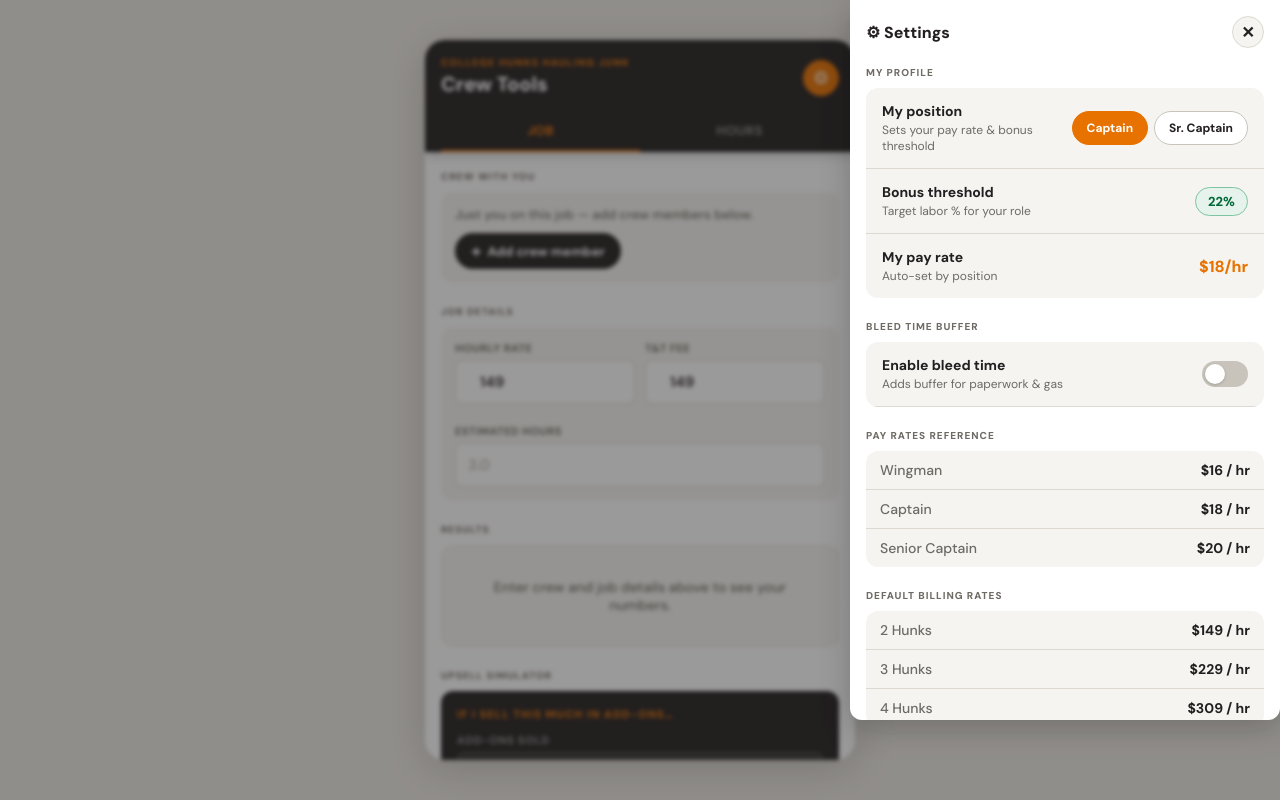
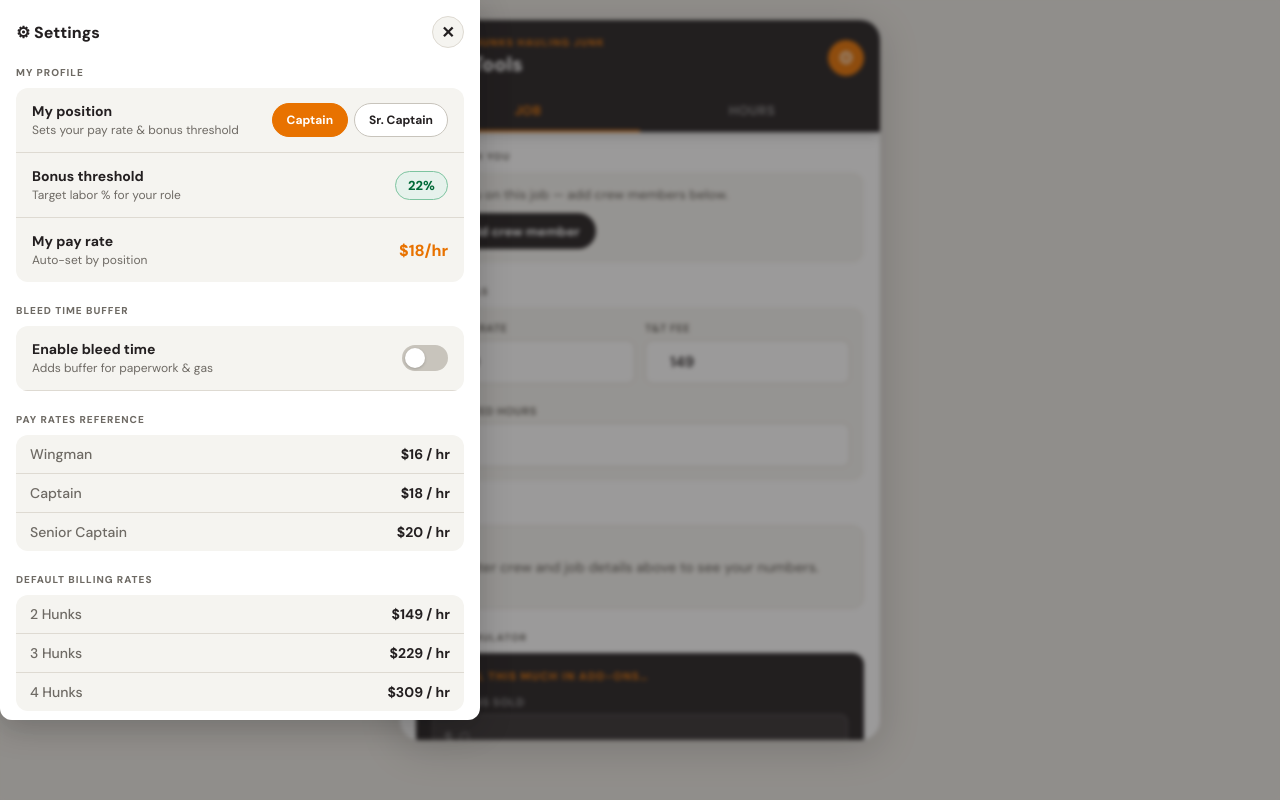
Before and after one commit to zanesoliday/CHHJ-app, a plain HTML site: page index.html in a window 1280 px wide. Both pictures are taken after a click on the button "Settings". Drawn offline with Linux system fonts and the light colour scheme.

Commit message:
Add files via upload

```diff
--- a/index.html
+++ b/index.html
@@ -35,7 +35,6 @@
   }
   .app {
     width: 100%;
-    max-width: 430px;
     min-height: 100vh;
     background: #fff;
     display: flex;
@@ -124,18 +123,16 @@
     background: rgba(35,31,32,0.45);
     backdrop-filter: blur(2px);
     -webkit-backdrop-filter: blur(2px);
-    justify-content: flex-end;
+    justify-content: flex-start;
     align-items: flex-start;
   }
   .settings-overlay.open { display: flex; }
   .settings-panel {
     background: #fff;
     width: 100%;
-    max-width: 430px;
-    max-height: 90vh;
+    min-height: 100vh;
     overflow-y: auto;
-    border-radius: 0 0 var(--radius) var(--radius);
-    padding: 16px 16px 32px;
+    padding: 16px 16px 48px;
     box-shadow: 0 8px 32px rgba(0,0,0,0.22);
     animation: slideDown 0.22s ease;
   }
@@ -598,11 +595,11 @@
   }
   .reset-btn:hover { background: var(--gray-mid); border-color: #c8c4bc; }
 
-  @media (min-width: 431px) {
-    body { padding: 20px; align-items: center; }
-    .app { border-radius: 20px; min-height: auto; max-height: 90vh; overflow: hidden; box-shadow: 0 8px 40px rgba(0,0,0,0.18); }
+  @media (min-width: 700px) {
+    body { padding: 20px; align-items: flex-start; justify-content: center; }
+    .app { max-width: 480px; border-radius: 20px; min-height: auto; max-height: 90vh; overflow: hidden; box-shadow: 0 8px 40px rgba(0,0,0,0.18); }
     .content { overflow-y: auto; max-height: calc(90vh - 110px); }
-    .settings-panel { border-radius: 0 0 var(--radius) var(--radius); }
+    .settings-panel { max-width: 480px; max-height: 90vh; border-radius: 0 0 var(--radius) var(--radius); min-height: auto; }
   }
 </style>
 </head>
@@ -984,7 +981,7 @@ function calc() {
 
   if (alreadyBonus) {
     html += `<div class="result-card in-bonus">
-      <div class="rc-label">🎉 Already in bonus territory!</div>
+      <div class="rc-label">Already in bonus territory!</div>
       <div class="rc-value">$${bonusAmount.toFixed(2)}</div>
       <div class="rc-sub">Labor at ${(laborPct*100).toFixed(2)}% — target is ${(threshold*100).toFixed(0)}%</div>
     </div>`;
```
